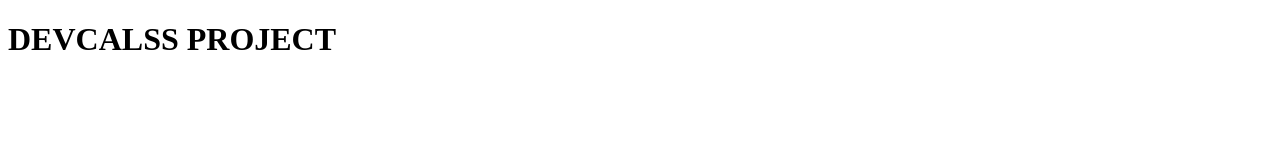
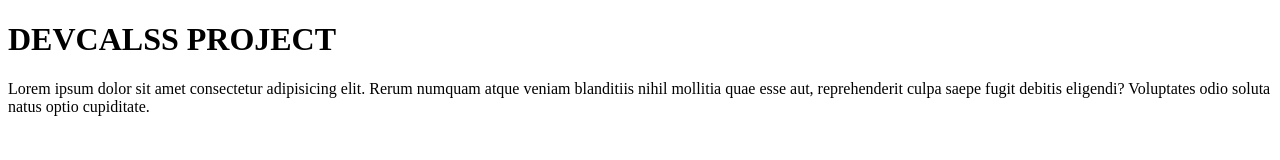
Before and after one commit to Abdi-01/git-simple, a plain HTML site: page index.html in a window 1280 px wide. Drawn offline with Linux system fonts and the light colour scheme.

Commit message:
FE : tambah tag paragraf

```diff
--- a/index.html
+++ b/index.html
@@ -1,14 +1,20 @@
 <!DOCTYPE html>
 <html lang="en">
+
 <head>
     <meta charset="UTF-8">
     <meta http-equiv="X-UA-Compatible" content="IE=edge">
     <meta name="viewport" content="width=device-width, initial-scale=1.0">
     <title>Git project</title>
 </head>
+
 <body>
     <div>
         <h1>DEVCALSS PROJECT</h1>
+        <p>Lorem ipsum dolor sit amet consectetur adipisicing elit. Rerum numquam atque veniam blanditiis nihil mollitia
+            quae esse aut, reprehenderit culpa saepe fugit debitis eligendi? Voluptates odio soluta natus optio
+            cupiditate.</p>
     </div>
 </body>
+
 </html>
```
